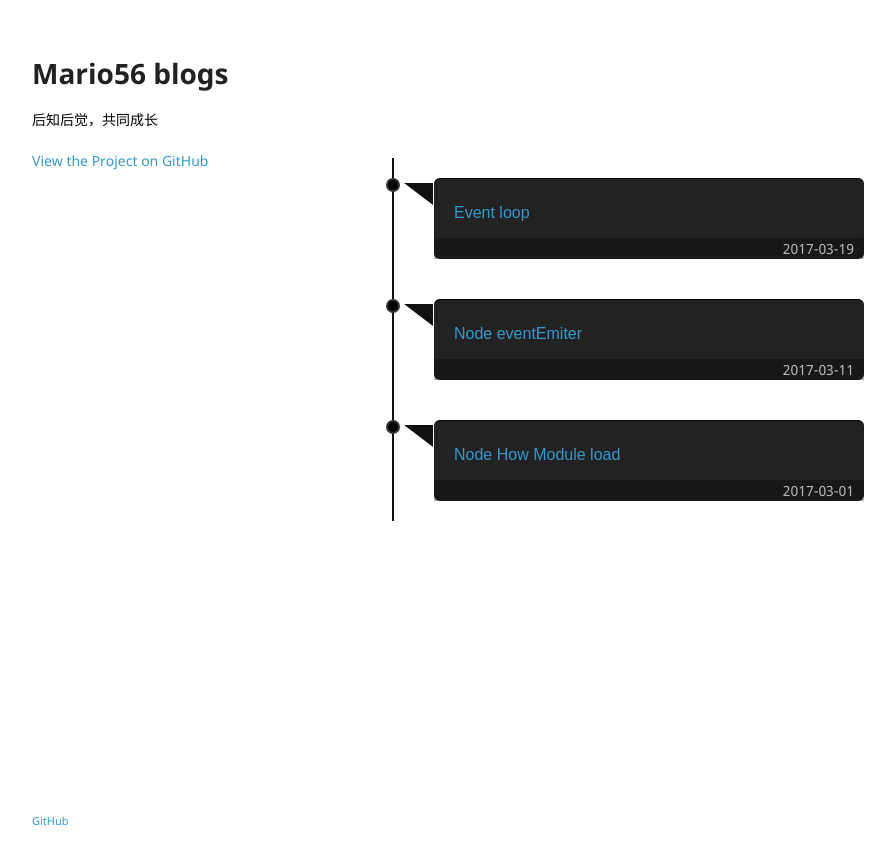
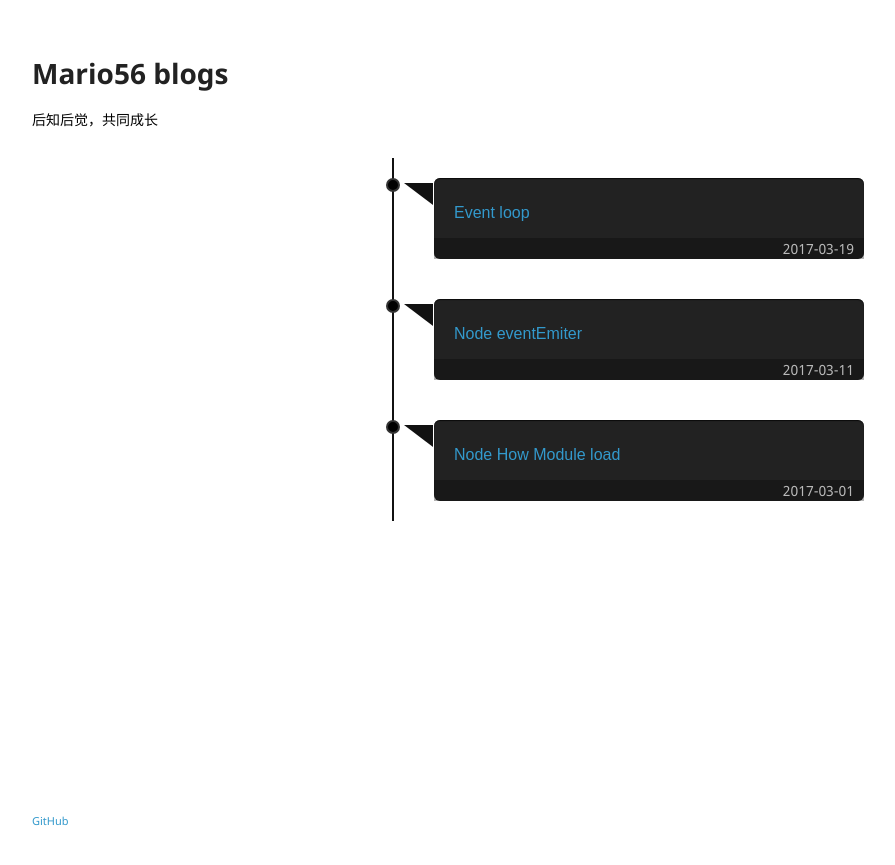
Before and after one commit to mario-mui/mario56.github.io, a Jekyll site: the page built from index.md, in a window 1280 px wide. Shown: the top 865 px of the page, without its empty margins (128-1023 px from the left). Built offline with Jekyll 4.4.1, drawn with Linux system fonts in a browser that asks for light colours.

Commit message:
modify layout

```diff
--- a/_layouts/list.html
+++ b/_layouts/list.html
@@ -16,15 +16,6 @@
       <header>
         <h1>{{ site.title | default: site.github.repository_name }}</h1>
         <p>{{ site.description | default: site.github.project_tagline }}</p>
-
-        {% if site.github.is_project_page %}
-          <p class="view"><a href="{{ site.github.repository_url }}">View the Project on GitHub <small>{{ github_name }}</small></a></p>
-        {% endif %}
-
-        {% if site.github.is_user_page %}
-          <p class="view"><a href="{{ site.github.owner_url }}">View My GitHub Profile</a></p>
-        {% endif %}
-
       </header>
       <section class="list">
       <ul class="bloglist">
```
Also changed, not shown: _layouts/blog.html (+0 -11 lines).
